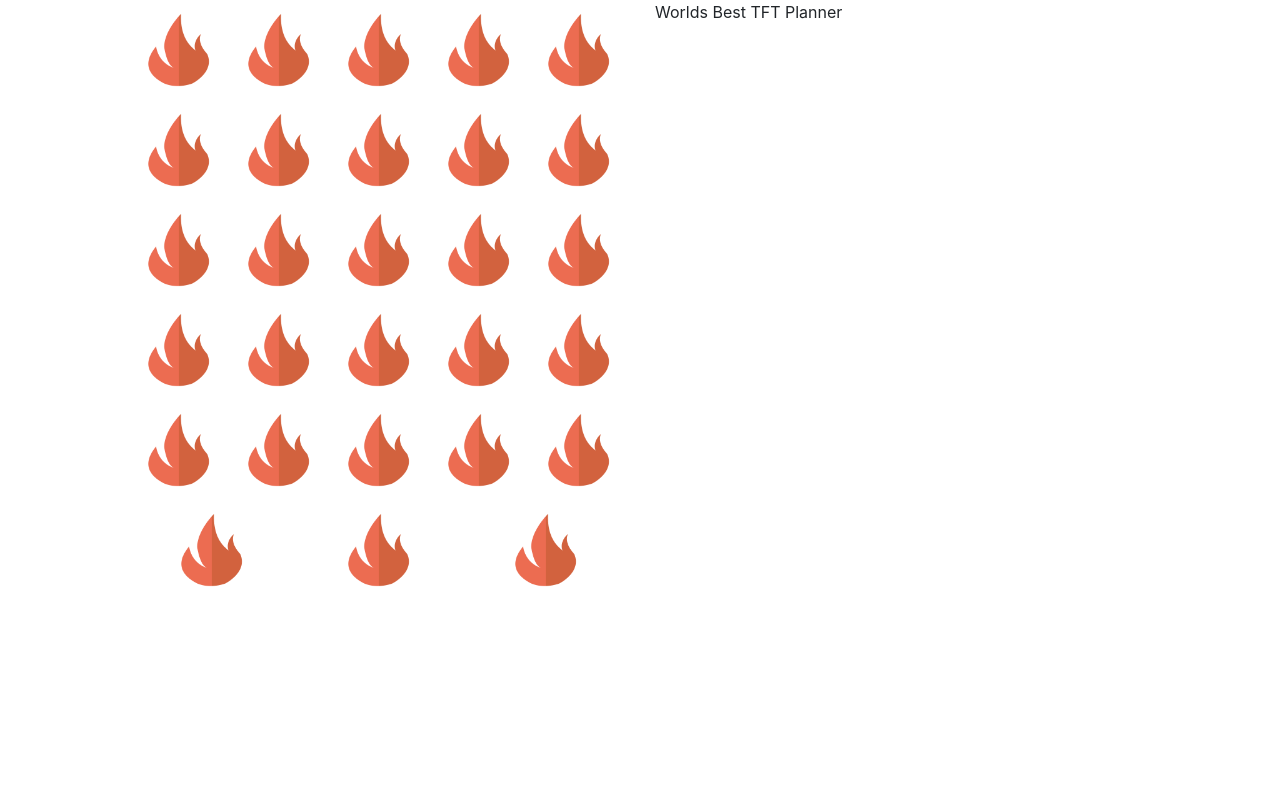
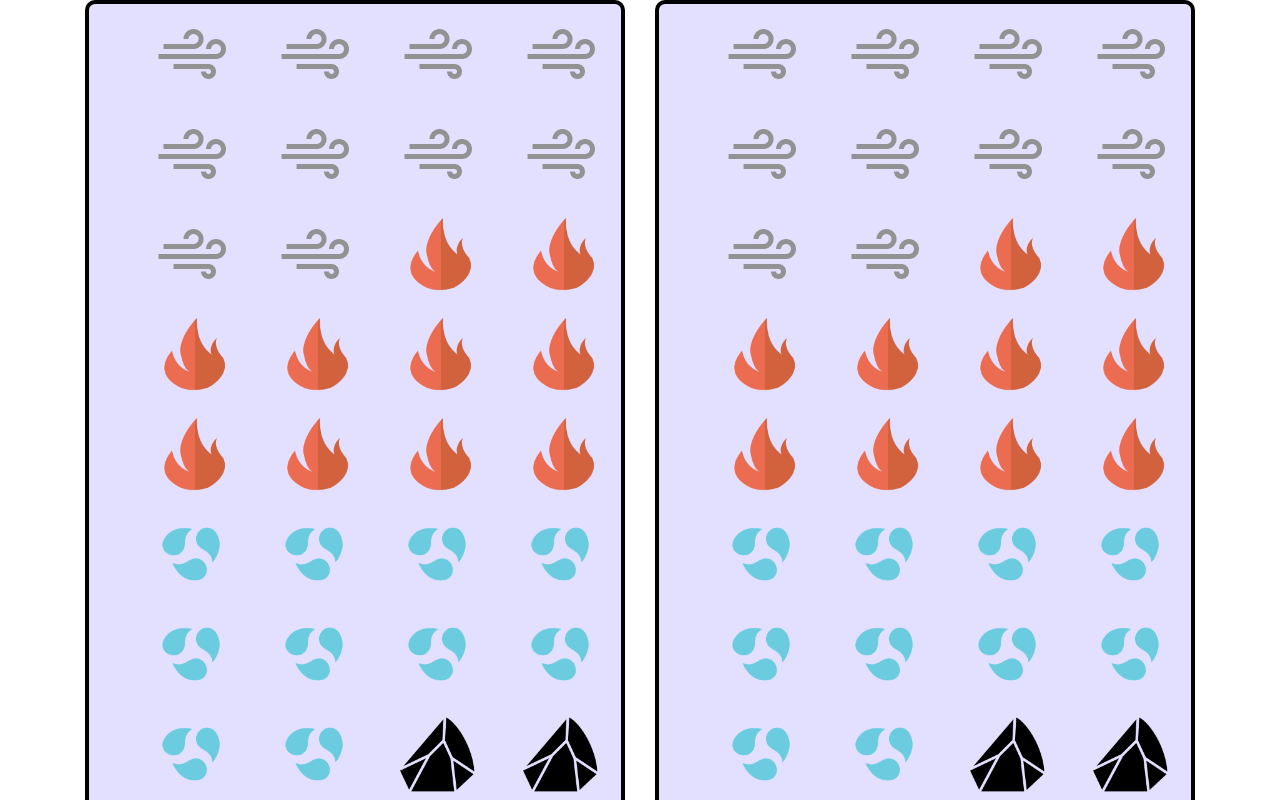
Before and after one commit to AjBehrin/TFT-Helper, a React (Create React App) app: page / in a window 1280 px wide. Shown: the top 800 px of the page. Built offline with nearby package versions, Linux system fonts and the light colour scheme.

Commit message:
Small tinkering

```diff
--- a/src/App.css
+++ b/src/App.css
@@ -50,6 +50,11 @@
   padding: 10px;
 }
 
-.Testerino {
-  background-color: aqua;
+.champBorder {
+  border: 4px solid black;
+  border-radius: 10px;
 }
+
+.champBackground {
+  background-color: #e3e0ff;
+}
--- a/src/App.js
+++ b/src/App.js
@@ -3,7 +3,6 @@ import './App.css';
 import 'bootstrap/dist/css/bootstrap.min.css';
 import './components/ChampIcon';
 import ChampIcon from './components/ChampIcon';
-
 
 
 function App() {
@@ -12,11 +11,17 @@ function App() {
       <div className="row">
         <div className="col-sm-6">
           <div className="Champ-Flex">
-            <ChampIcon />
+            <ul className="flex-container champBackground champBorder">
+              <ChampIcon />
+            </ul>
           </div>
         </div>
         <div className="col-sm-6">
-          <p>Worlds Best TFT Planner</p>
+          <div className="Champ-Flex">
+            <ul className="flex-container champBackground champBorder">
+              <ChampIcon />
+            </ul>
+          </div>
         </div>
       </div>
     </div>
--- a/src/components/ChampIcon.js
+++ b/src/components/ChampIcon.js
@@ -1,43 +1,40 @@
 import React from 'react';
+
+const champIcons = ['airicon.png', 'fireicon.png', 'watericon.png', 'earthicon.png'];
+
+let keyCount = 0;
+
+let hide = {
+    hideChamp: ""
+}
+
+const PickedChamps = (props) => {
+
+}
+
+const BuildChamps = (props) => {
+
+    let champArray = [];
+
+    const handleChampClick = () => {
+        hide.hideChamp = "hidden"
+    }
+
+    for (let i = 0; i < 4; i++) {
+
+        for (let j = 0; j < 10; j++) {
+            champArray.push(<li key={keyCount} style={hide}><img src={`images/${props.champs[i]}`} onClick={handleChampClick} alt="" className="flex-champ" /></li>);
+            keyCount++;
+        }
+    }
+
+    return champArray;
+}
 
 function ChampIcon() {
 
-    const champIcons = ['airicon.png', 'fireicon.png', 'watericon.png', 'earthicon.png'];
-
     return (
-        <ul className="flex-container">
-
-            <li><img src="images/fireicon.png" alt="" className="flex-champ" /></li>
-            <li><img src="images/fireicon.png" alt="" className="flex-champ" /></li>
-            <li><img src="images/fireicon.png" alt="" className="flex-champ" /></li>
-            <li><img src="images/fireicon.png" alt="" className="flex-champ" /></li>
-            <li><img src="images/fireicon.png" alt="" className="flex-champ" /></li>
-            <li><img src="images/fireicon.png" alt="" className="flex-champ" /></li>
-            <li><img src="images/fireicon.png" alt="" className="flex-champ" /></li>
-            <li><img src="images/fireicon.png" alt="" className="flex-champ" /></li>
-            <li><img src="images/fireicon.png" alt="" className="flex-champ" /></li>
-            <li><img src="images/fireicon.png" alt="" className="flex-champ" /></li>
-            <li><img src="images/fireicon.png" alt="" className="flex-champ" /></li>
-            <li><img src="images/fireicon.png" alt="" className="flex-champ" /></li>
-            <li><img src="images/fireicon.png" alt="" className="flex-champ" /></li>
-            <li><img src="images/fireicon.png" alt="" className="flex-champ" /></li>
-            <li><img src="images/fireicon.png" alt="" className="flex-champ" /></li>
-            <li><img src="images/fireicon.png" alt="" className="flex-champ" /></li>
-            <li><img src="images/fireicon.png" alt="" className="flex-champ" /></li>
-            <li><img src="images/fireicon.png" alt="" className="flex-champ" /></li>
-            <li><img src="images/fireicon.png" alt="" className="flex-champ" /></li>
-            <li><img src="images/fireicon.png" alt="" className="flex-champ" /></li>
-            <li><img src="images/fireicon.png" alt="" className="flex-champ" /></li>
-            <li><img src="images/fireicon.png" alt="" className="flex-champ" /></li>
-            <li><img src="images/fireicon.png" alt="" className="flex-champ" /></li>
-            <li><img src="images/fireicon.png" alt="" className="flex-champ" /></li>
-            <li><img src="images/fireicon.png" alt="" className="flex-champ" /></li>
-            <li><img src="images/fireicon.png" alt="" className="flex-champ" /></li>
-            <li><img src="images/fireicon.png" alt="" className="flex-champ" /></li>
-            <li><img src="images/fireicon.png" alt="" className="flex-champ" /></li>
-
-
-        </ul>
+        <BuildChamps champs={champIcons} />
     );
 }
 
```
